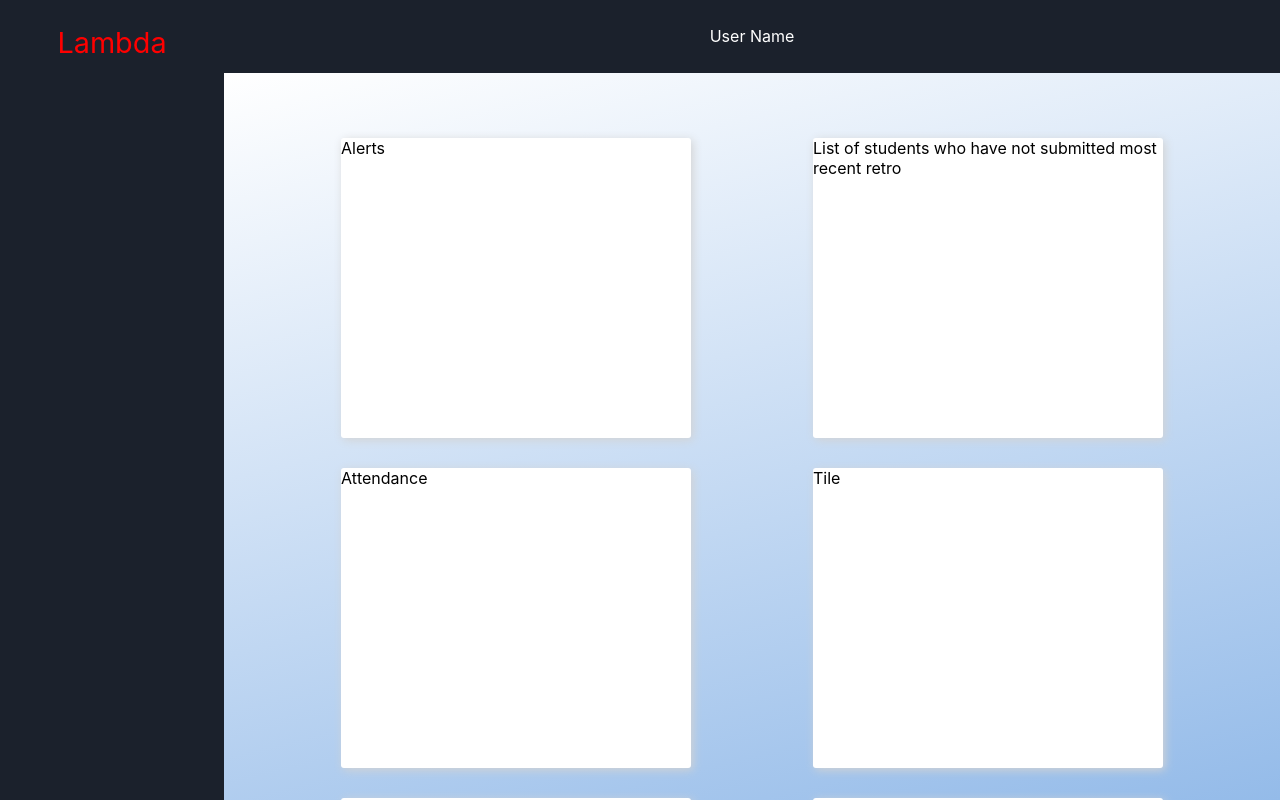
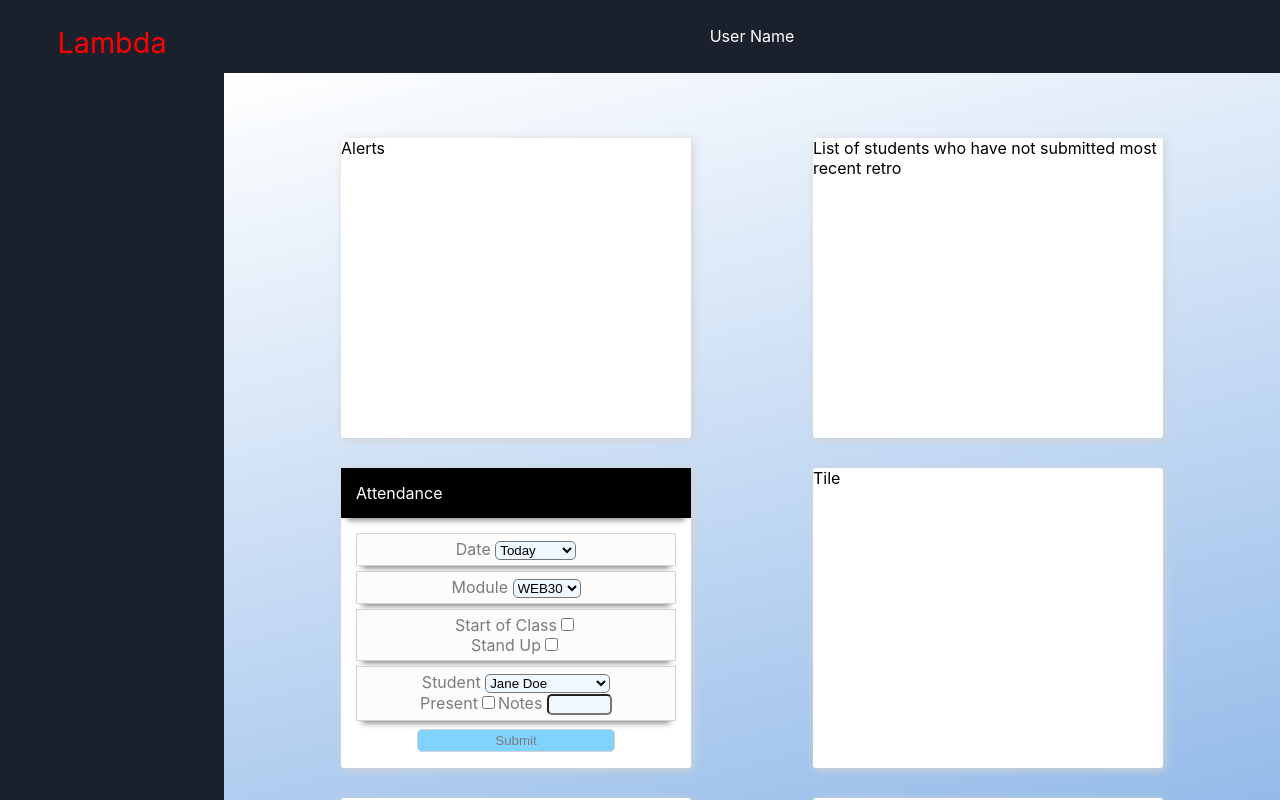
Before and after one commit to TL-Dashboard/frontend, a React (Create React App) app: page / in a window 1280 px wide. Built offline with nearby package versions, Linux system fonts and the light colour scheme.

Commit message:
attendance tile html/css

```diff
--- a/src/components/Attendance/Attendance.js
+++ b/src/components/Attendance/Attendance.js
@@ -4,13 +4,52 @@ import styled from "styled-components";
 /* CSS goes here */
 const Wrapper = styled.div`
 
-    div {
+    /*alerts box header*/
+    .attendance-text {
+        background-color: black;
+        color: white;
+        margin-top: 0px;
+        margin-bottom: 5px;
+        padding: 15px;
+        box-shadow: 0 8px 6px -6px gray;
+    }
+    /*attendance form border, and it's boxes */
+    .attendance-container, .smaller-containers {
+        text-align: center;
+        align-items: center;
         margin: 5px;
-        padding: 3px;
+        padding: 5px;
     }
-    .attendanceForm, p {
-            font-family: 'Roboto', sans-serif;
-            font-size: 1.3rem;
+    /*individual boxes color*/
+    .smaller-containers {
+        border: 1px solid lightgray;
+        box-shadow: 0 8px 6px -6px gray;
+        background-color: #FCFCFC;
+    }
+    /*font styling*/
+    .attendanceForm {
+        color: #7B7B7B;
+    }
+    /*curving edges for form selects, input, button */
+    #dateSelect, #moduleSelect, #studentSelect, #notesInput, #submit-btn {
+        border-radius: 5px;
+        background-color: #F0F8FF;
+    }
+    /*button styling */
+    #submit-btn {
+        background-color: #80D3FF;
+        width: 60%;
+        margin-top: 3px;
+        padding-top: 3px;
+        padding-bottom: 3px;
+        color: #7B7B7B;
+        border: 1px solid lightgray;
+    }
+    /*button hover styling */
+    #submit-btn:hover {
+        background-color: #00BFFF;
+        width: 60%;
+        color: black;
     }
 `;
 
@@ -20,31 +59,53 @@ const Attendance = () => {
     /* HTML goes here */
     return(
         <Wrapper>
-        <p><strong>Attendance</strong></p>
-
+        <p class="attendance-text">Attendance</p>
         <form class="attendanceForm">
-            <div>
-                <label for="dateSelect">Date</label>
+            <div class="attendance-container">
+                <div class="smaller-containers">
+                    <label for="dateSelect">Date </label>
                         <select id="dateSelect" name="date">
                             <option value='1'>Today</option>
                             <option value='2'>Tomorrow</option>
                             <option value='3'>Yesterday</option>
                         </select>
                 </div>
-            <div>
-                <label for="presentInput">Present
-                <input type='checkbox' id="presentInput" name="present" /></label>
+                <div class="smaller-containers">
+                    <label for="moduleSelect">Module </label>
+                        <select id="moduleSelect" name="module">
+                            <option value='1'>WEB30</option>
+                            <option value='2'>WEB30</option>
+                            <option value='3'>WEB30</option>
+                        </select>
+                </div>
+                <div class="smaller-containers">
+                    <label for="startInput">Start of Class</label>
+                        <input type='checkbox' id="startInput" name="startClass" />
+                    <br/>
+                    <label for="standInput">Stand Up</label>
+                        <input type='checkbox' id="standInput" name="standUp" />
+
+                </div>
+                <div class="smaller-containers">
+                    <label for="studentSelect">Student </label>
+                        <select id="studentSelect" name="student">
+                            <option value='student1'>Jane Doe</option>
+                            <option value='student2'>John Smith</option>
+                            <option value='student3'>Eleanor Fant</option>
+                            <option value='student4'>Eric Widget</option>
+                            <option value='student5'>Fig Nelson</option>
+                            <option value='student6'>Hans Down</option>
+                            <option value='student7'>Theodore Handle</option>
+                            <option value='student8'>Guy Mann</option>
+                        </select><br/>
+                    <label for="presentInput">Present</label>
+                        <input type='checkbox' id="presentInput" name="present" />
+                    <label>Notes </label>
+                        <input type='text' id="notesInput" name="notes" maxLength="35" size="5" />
                 </div>
                 <div>
-                <label>Notes
-                <input type='text' id="notesInput" name="notes" maxLength="20" /></label>
+                    <input id="submit-btn" type="submit" />
                 </div>
-            <div>
-                <label>Name</label>
-            </div>
-
-            <div>
-                <input type="submit" />
             </div>
         </form>
         </Wrapper>
--- a/src/components/Main/Main.js
+++ b/src/components/Main/Main.js
@@ -1,10 +1,12 @@
 import React from "react";
+import Attendance from "../Attendance/Attendance.js";
 import styled from "styled-components";
 
 const MainWrap = styled.div`
   display: flex;
   flex-direction: column;
   align-items: center;
+  /* justify-content: center; */
   width: 100%;
   height: 100%;
   background: rgb(255, 255, 255);
@@ -24,6 +26,7 @@ const MainWrap = styled.div`
       margin: 15px 5px;
       width: 350px;
       height: 300px;
+      /* border: 1px solid lightgray; */
       border-radius: 3px;
       box-shadow: 2px 2px 10px lightgray;
       background-color: white;
@@ -40,7 +43,7 @@ const Main = () => {
         <div className="tile">
           List of students who have not submitted most recent retro
         </div>
-        <div className="tile">Attendance</div>
+        <div className="tile"><Attendance /></div>
         <div className="tile">Tile</div>
         <div className="tile">Tile</div>
         <div className="tile">Tile</div>
```
Lines whose indentation alone changed are shown as unchanged.
